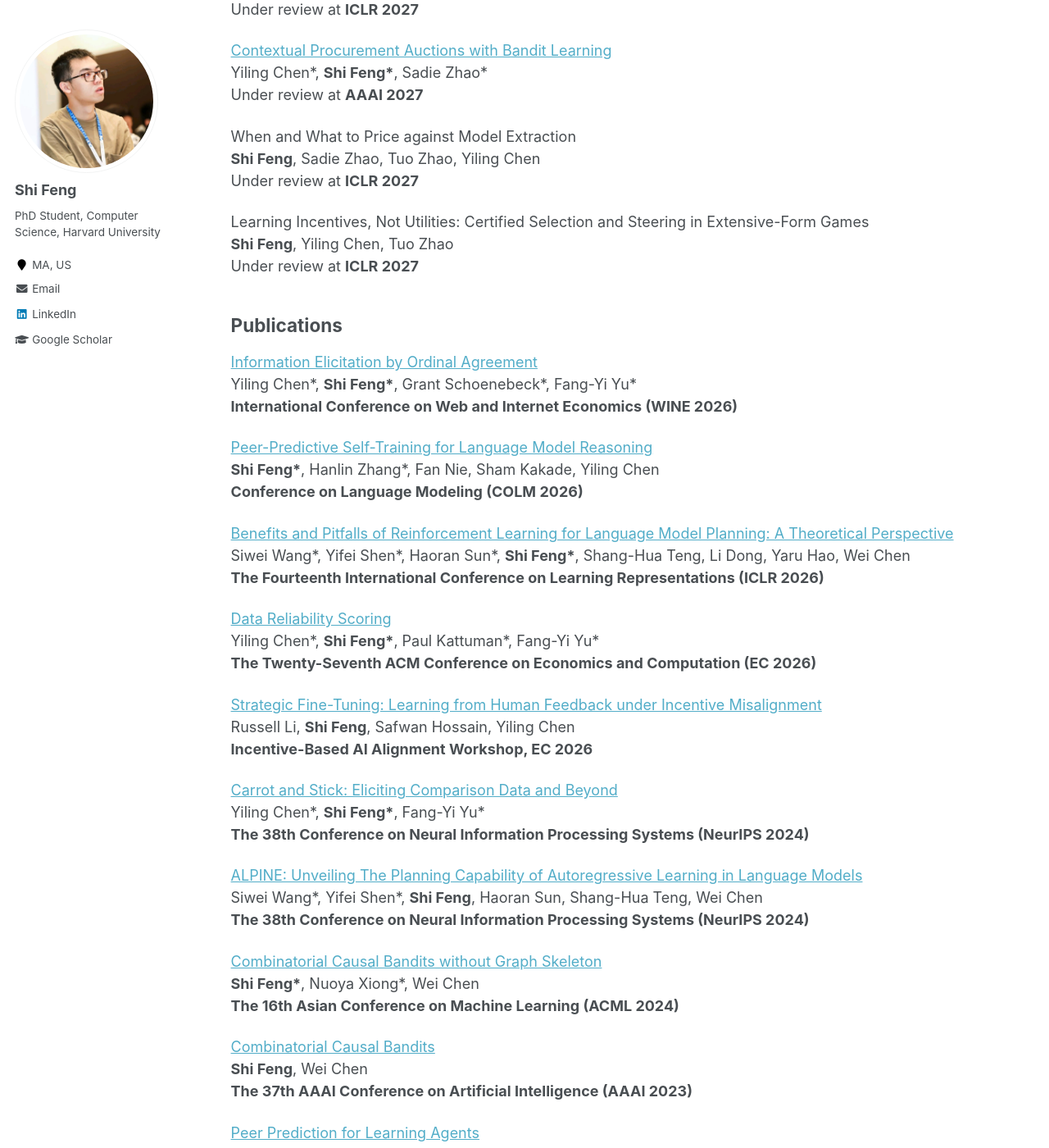
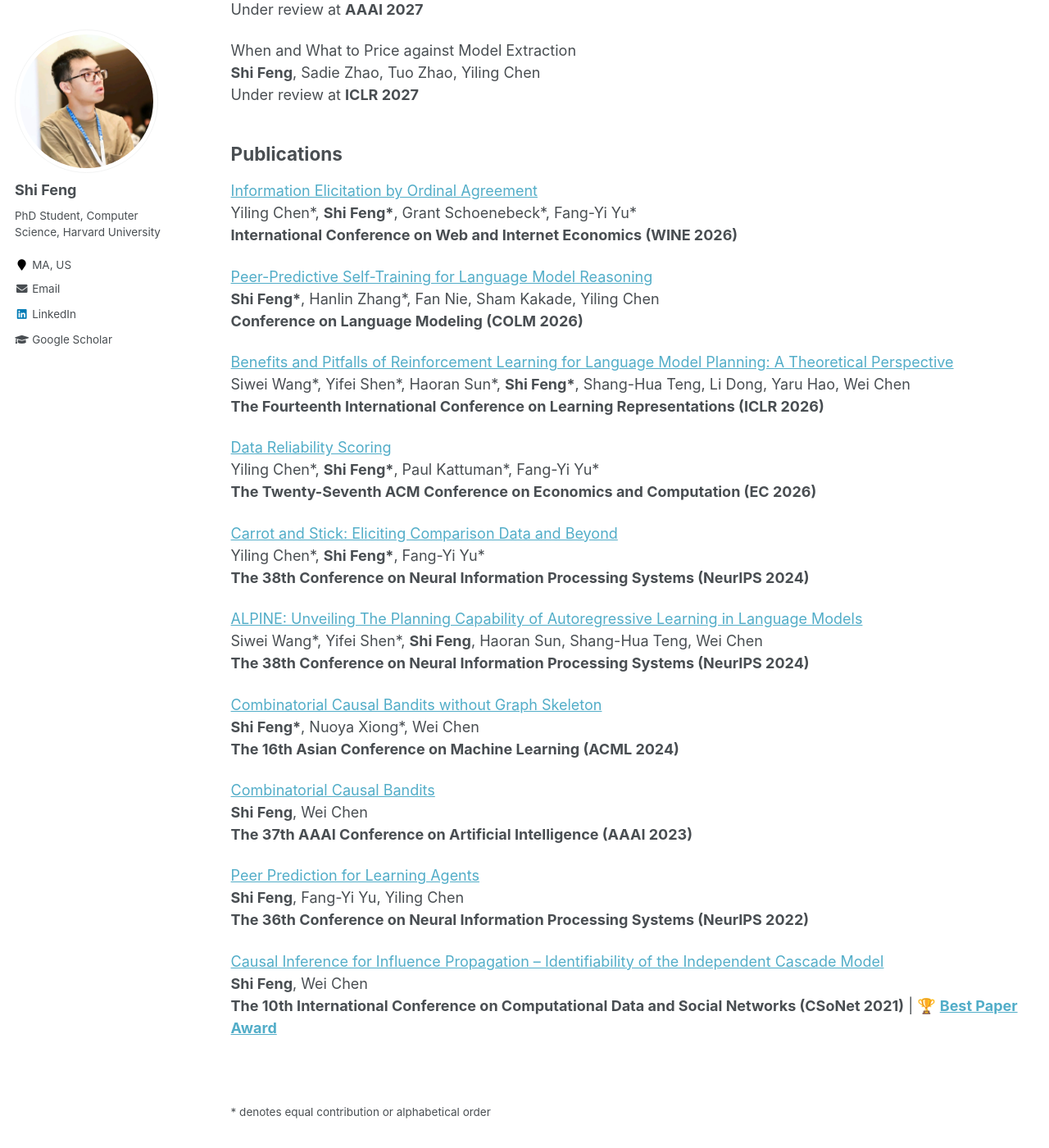
Before and after one commit to fengtony686/fengshi.link, a Jekyll site: the page built from _pages/publications.md, in a window 1280 px wide and 1400 px high, scrolled down 501 px. Shown: the whole window at 82% size. Built offline with Jekyll 4.4.1, drawn with Linux system fonts in a browser that asks for light colours; some of the changed text lies outside the part shown.

Commit message:
Withdraw three research records from public website and CV

```diff
--- a/_pages/publications.md
+++ b/_pages/publications.md
@@ -17,10 +17,6 @@
 
 ## Working Papers
 
-[MILO: Mode-wise Likelihood Optimization for Post-Training Diversity](/files/milo.pdf)\\
-**Shi Feng**, Yiling Chen, Sham M. Kakade, Hanlin Zhang\\
-Under review at **ICLR 2027**
-
 [Learning When to Abort in Transformer Planning: A Mechanistic Study](https://arxiv.org/abs/2610.25300)\\
 **Shi Feng**, Qimin Zhong, Siwei Wang, Yifei Shen, Shang-Hua Teng, Hao Liao, Wei Chen\\
 Under review at **ICLR 2027**
@@ -35,10 +31,6 @@
 
 When and What to Price against Model Extraction\\
 **Shi Feng**, Sadie Zhao, Tuo Zhao, Yiling Chen\\
-Under review at **ICLR 2027**
-
-Learning Incentives, Not Utilities: Certified Selection and Steering in Extensive-Form Games\\
-**Shi Feng**, Yiling Chen, Tuo Zhao\\
 Under review at **ICLR 2027**
 
 ## Publications
@@ -58,10 +50,6 @@
 [Data Reliability Scoring](https://arxiv.org/abs/2510.17085)\\
 Yiling Chen\*, **Shi Feng\***, Paul Kattuman\*, Fang-Yi Yu\*\\
 **The Twenty-Seventh ACM Conference on Economics and Computation (EC 2026)**
-
-[Strategic Fine-Tuning: Learning from Human Feedback under Incentive Misalignment](/files/strategic_finetuning_ec26_ai_alignment.pdf)\\
-Russell Li, **Shi Feng**, Safwan Hossain, Yiling Chen\\
-**Incentive-Based AI Alignment Workshop, EC 2026**
 
 [Carrot and Stick: Eliciting Comparison Data and Beyond](https://arxiv.org/abs/2410.23243)\\
 Yiling Chen\*, **Shi Feng\***, Fang-Yi Yu\*\\
```
Also changed, not shown: 4 other files.
